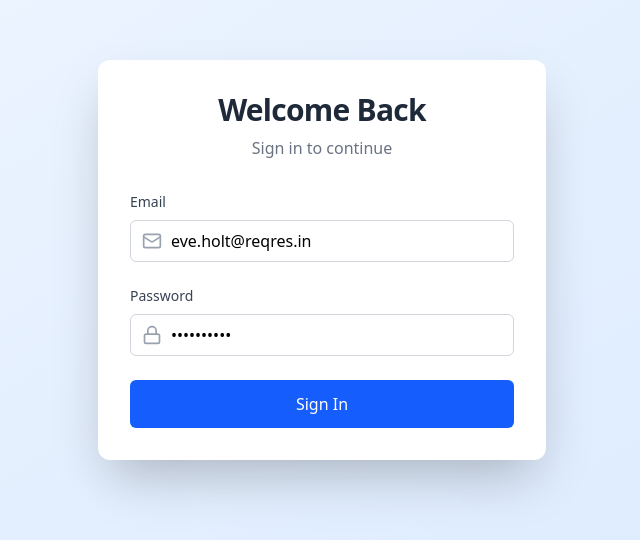
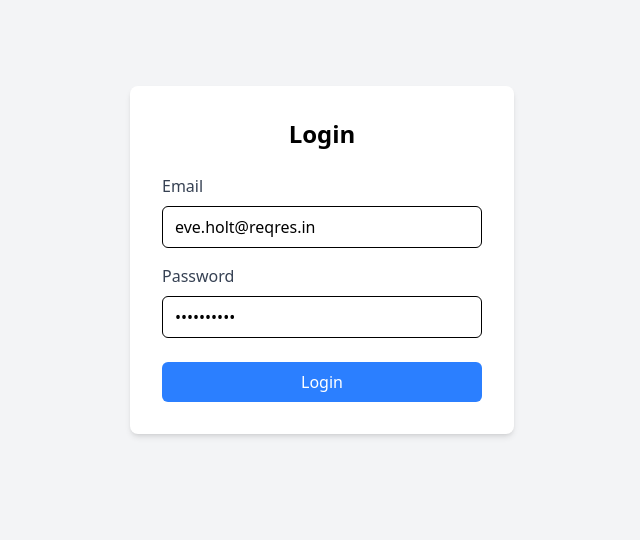
Before and after one commit to saurabh142003/globalAssign, a React (Vite) app: page / in a window 1280 px wide. Shown: the part 140-680 px from the top of the page, without its empty margins (318-958 px from the left). Built offline with nearby package versions, Linux system fonts and the light colour scheme.

Commit message:
Login fixing

```diff
--- a/src/components/Login.jsx
+++ b/src/components/Login.jsx
@@ -2,8 +2,6 @@ import React, { useState } from 'react';
 import axios from 'axios';
 import { useNavigate } from 'react-router-dom';
 import toast from 'react-hot-toast';
-import { Lock, Mail } from 'lucide-react';
-
 const Login = () => {
   const [email, setEmail] = useState('eve.holt@reqres.in');
   const [password, setPassword] = useState('cityslicka');
@@ -31,6 +29,7 @@ const Login = () => {
       setTimeout(() => {
         navigate('/users');
       }, 2000);
+      // Navigate to users list
 
     } catch (err) {
         toast.error('Invalid login credentials. Please try again.', {
@@ -42,61 +41,42 @@ const Login = () => {
   };
 
   return (
-    <div className="min-h-screen flex items-center justify-center bg-gradient-to-br from-blue-50 to-blue-100 p-4">
-      <div className="bg-white w-full max-w-md mx-auto rounded-xl shadow-2xl overflow-hidden transform transition-all duration-300 hover:scale-[1.02]">
-        <div className="p-8">
-          <div className="text-center mb-8">
-            <h2 className="text-3xl font-extrabold text-gray-800 tracking-tight">
-              Welcome Back
-            </h2>
-            <p className="text-gray-500 mt-2">Sign in to continue</p>
-          </div>
-
+    <div className="min-h-screen flex items-center justify-center bg-gray-100">
+      <div className="bg-white p-8 rounded-lg shadow-md w-96">
+        <h2 className="text-2xl font-bold mb-6 text-center">Login</h2>
         {error && (
-            <div className="bg-red-50 border border-red-200 text-red-700 px-4 py-3 rounded-lg mb-6 animate-pulse">
-              <p className="text-sm">{error}</p>
+          <div className="bg-red-100 text-red-700 p-3 rounded mb-4">
+            {error}
           </div>
         )}
-
-          <form onSubmit={handleLogin} className="space-y-6">
-            <div>
-              <label className="block text-gray-700 text-sm font-medium mb-2">Email</label>
-              <div className="relative">
-                <div className="absolute inset-y-0 left-0 pl-3 flex items-center pointer-events-none">
-                  <Mail className="h-5 w-5 text-gray-400" />
-                </div>
+        <form onSubmit={handleLogin}>
+          <div className="mb-4">
+            <label className="block text-gray-700 mb-2">Email</label>
             <input
               type="email"
               value={email}
               onChange={(e) => setEmail(e.target.value)}
-                  className="w-full pl-10 pr-3 py-2 border border-gray-300 rounded-md focus:outline-none focus:ring-2 focus:ring-blue-500 focus:border-transparent transition duration-300"
+              className="w-full px-3 py-2 border rounded-md focus:outline-none focus:ring focus:border-blue-300"
               required
             />
           </div>
-            </div>
-            <div>
-              <label className="block text-gray-700 text-sm font-medium mb-2">Password</label>
-              <div className="relative">
-                <div className="absolute inset-y-0 left-0 pl-3 flex items-center pointer-events-none">
-                  <Lock className="h-5 w-5 text-gray-400" />
-                </div>
+          <div className="mb-6">
+            <label className="block text-gray-700 mb-2">Password</label>
             <input
               type="password"
               value={password}
               onChange={(e) => setPassword(e.target.value)}
-                  className="w-full pl-10 pr-3 py-2 border border-gray-300 rounded-md focus:outline-none focus:ring-2 focus:ring-blue-500 focus:border-transparent transition duration-300"
+              className="w-full px-3 py-2 border rounded-md focus:outline-none focus:ring focus:border-blue-300"
               required
             />
           </div>
-            </div>
           <button
             type="submit"
-              className="w-full bg-blue-600 text-white py-3 rounded-md hover:bg-blue-700 focus:outline-none focus:ring-2 focus:ring-blue-500 focus:ring-opacity-50 transition duration-300 ease-in-out transform hover:scale-[1.02] active:scale-[0.98]"
+            className="w-full bg-blue-500 text-white py-2 rounded-md hover:bg-blue-600 transition duration-300"
           >
-              Sign In
+            Login
           </button>
         </form>
-        </div>
       </div>
     </div>
   );
```
Lines whose indentation alone changed are shown as unchanged.
